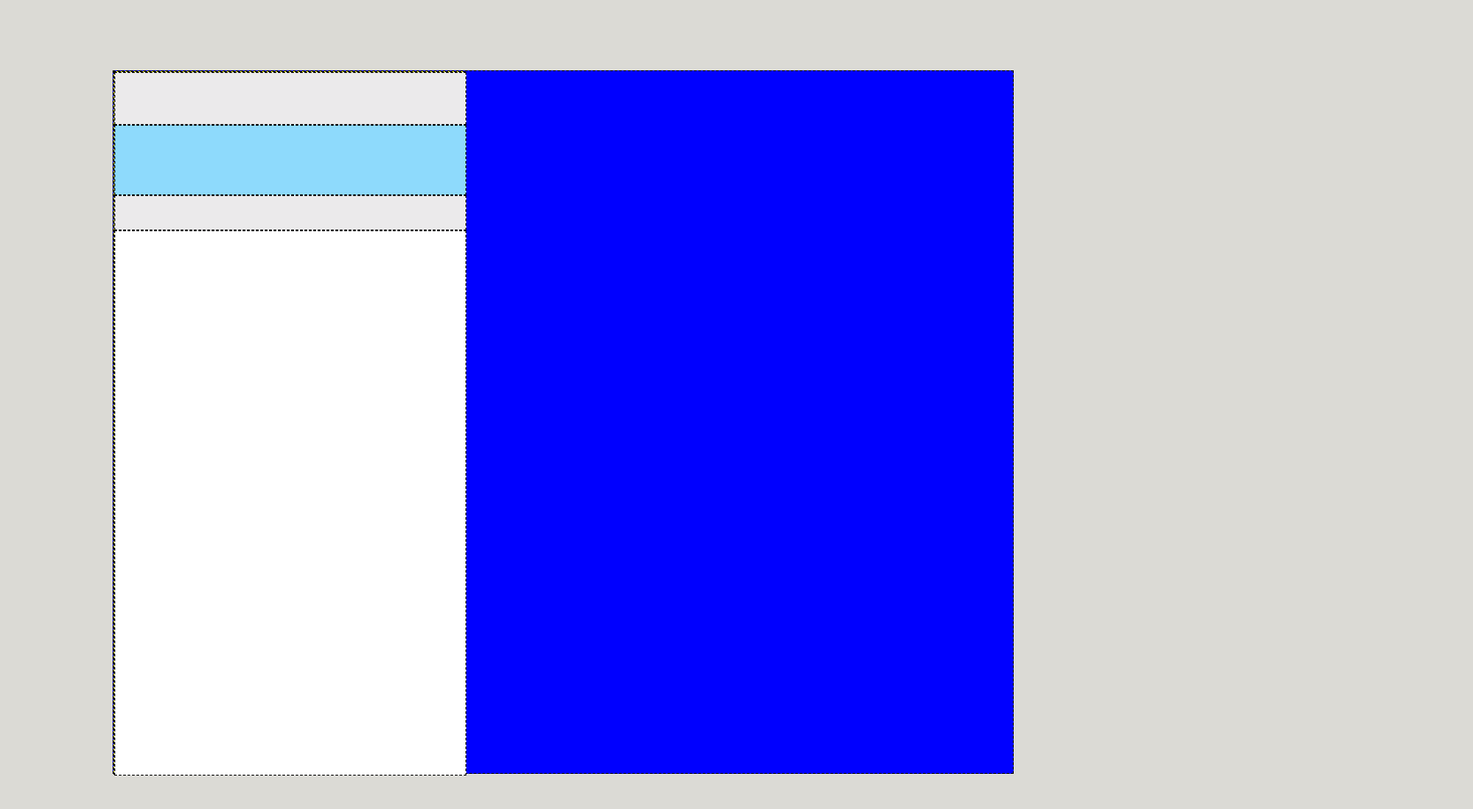
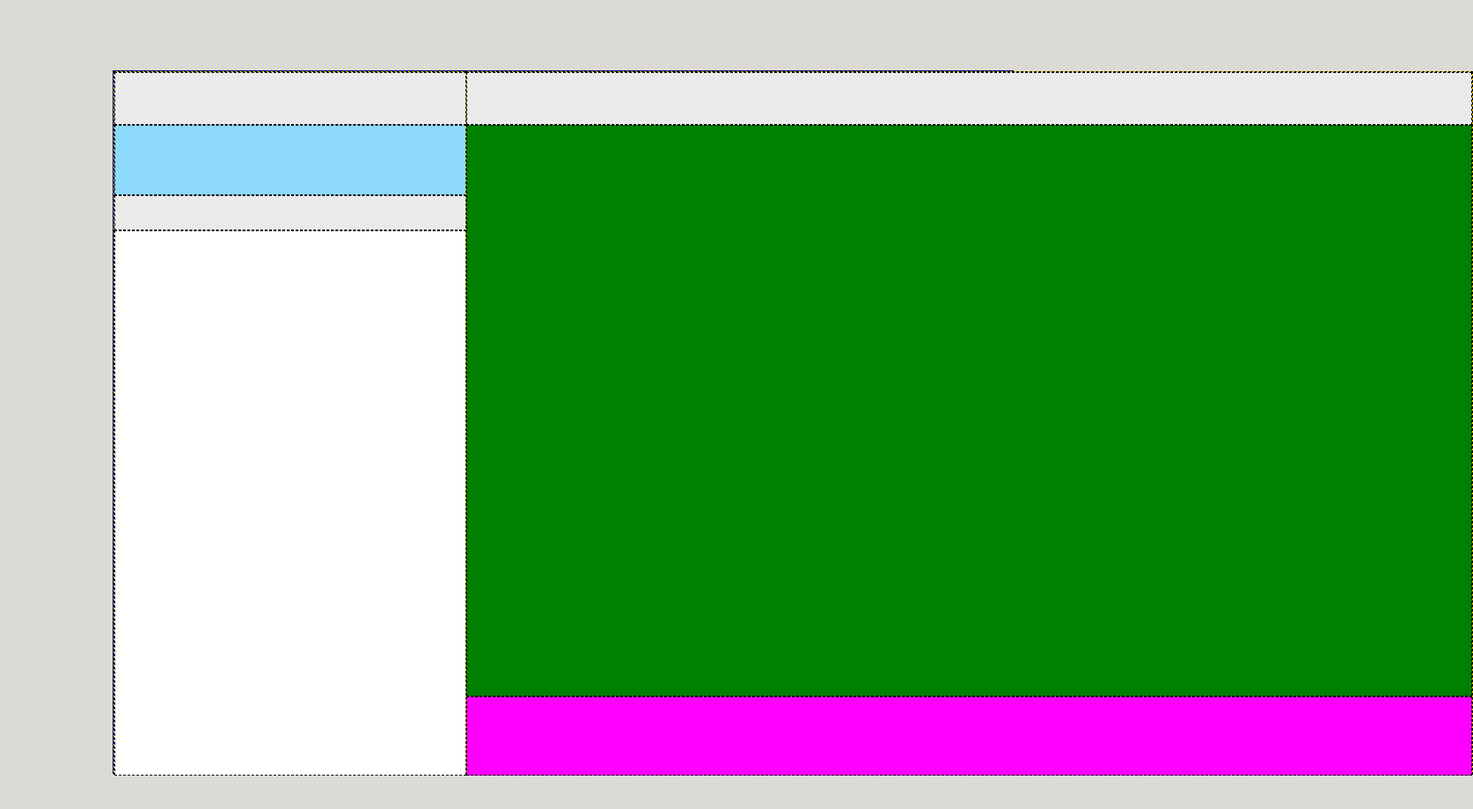
Before and after one commit to emamoldo/html-css-boolzapp, a plain HTML site: page index.html in a window 1280 px wide. Shown: the whole page at 88% size, 1674 px wide, since content can reach past the window. Drawn offline with Linux system fonts and the light colour scheme.

Commit message:
Add Container Right

```diff
--- a/assets/css/style.css
+++ b/assets/css/style.css
@@ -81,3 +81,42 @@ body{ /* --> Da aggiungere il comando per la sfumatura */
     border: 1px dashed;
 }
 /* /Container Left */
+
+
+/* /Container Right */
+.right_sections{
+    width: 1145px;
+    height: 800px;
+    background-color: gold;
+
+    box-sizing: border-box;
+    border: 1px dashed;
+}
+
+.contact_name{
+    width: 100%;
+    height: 60px;
+    background-color: var(--bool-main-account);
+
+    box-sizing: border-box;
+    border: 1px dashed;
+}
+
+.messages{
+    width: 100%;
+    height: 650px;
+    background-color: green;
+
+    box-sizing: border-box;
+    border: 1px dashed;
+}
+
+.message_box{
+    width: 100%;
+    height: 90px;
+    background-color: magenta;
+
+    box-sizing: border-box;
+    border: 1px dashed;
+}
+/* /Container Right */
--- a/index.html
+++ b/index.html
@@ -21,6 +21,17 @@
         </div>
     </div>
     <!-- /div with Container Left -->
+
+     <!-- div with Container Right -->
+     <div class="container_right">
+        <div class="right_sections">
+            <section class="contact_name"></section>
+            <section class="messages"></section>
+            <section class="message_box"></section>
+        </div>
+</div>
+<!-- div with Container Right -->
+
    </main>
 </body>
 </html>
```
